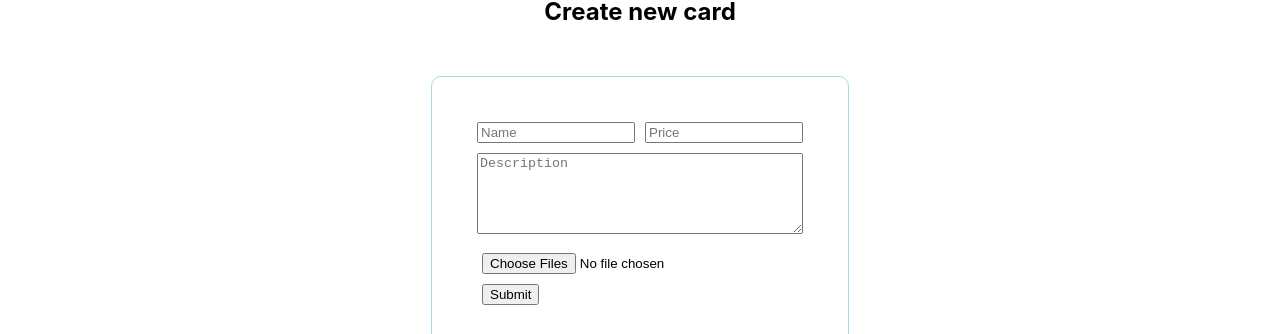
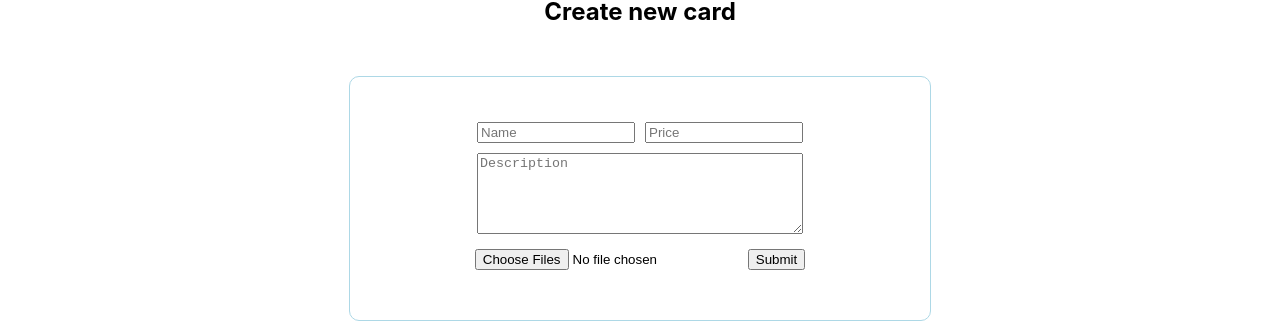
Before and after one commit to ozeransm/react-router-Rabit, a React (Vite) app: page /admin in a window 1280 px wide. Shown: the part 618-952 px from the top of the page. Built offline with nearby package versions, Linux system fonts and the light colour scheme; no server answers.

Commit message:
Create modal

```diff
--- a/src/Components/Card.tsx
+++ b/src/Components/Card.tsx
@@ -10,7 +10,7 @@ const StyledBaseField = styled.div`
   padding: 40px;
 `;
 const StyledImg = styled.img`
-  width: 200px;
+  width: 220px;
   display: block;
   margin: 0;
   padding: 0;
@@ -20,42 +20,36 @@ const StyledImg = styled.img`
   }
 
   @media (min-width: 768px) {
-    width: 250px;
+    width: 300px;
   }
 
   @media (min-width: 1024px) {
-    width: 420px;
+    width: 260px;
   }
 `;
 export default function Card({ products, rows }: AppProp) {
-  let row = 1;
+  let row = 3;
   let slidePreView = 1;
-  let direction: 'horizontal' | 'vertical' = 'horizontal';
   switch (rows) {
     case 3:
       slidePreView = 1;
       row = 3;
-      direction = 'vertical';
       break;
     case 2:
-      slidePreView = 1;
+      slidePreView = 2;
       row = 2;
-      direction = 'horizontal';
       break;
     case 1:
       slidePreView = 3;
       row = 1;
-      direction = 'horizontal';
       break;
     default:
       slidePreView = 1;
-      direction = 'horizontal';
   }
-  console.log(row, slidePreView);
+  // console.log(row, slidePreView);
   return (
     <StyledBaseField>
       <Swiper
-        // direction={direction}
         modules={[Grid]}
         spaceBetween={10}
         slidesPerView={slidePreView}
--- a/src/Pages/Admin.tsx
+++ b/src/Pages/Admin.tsx
@@ -14,19 +14,36 @@ const StyledBaseField = styled.div`
 
 const StyledForm = styled.form`
   margin: 30px;
-  align-self: auto;
+  align-items: center;
   border: 1px solid lightblue;
   border-radius: 10px;
-  padding: 40px;
+  padding: 20px;
+  display: flex;
+  justify-content: center;
+  flex-wrap: wrap;
+  @media (min-width: 480px) {
+    padding: 40px;
+  }
+
+  @media (min-width: 600px) {
+    width: 500px;
+  }
 `;
 
 const StyledFormField = styled.input`
   margin: 5px;
   width: 150px;
+  @media (max-width: 480px) {
+    width: 200px;
+    display: block;
+  }
 `;
 const StyledFormTextArea = styled.textarea`
   margin: 5px;
-  width: 320px;
+  width: 200px;
+  @media (min-width: 480px) {
+    width: 320px;
+  }
 `;
 const StyledButton = styled.input`
   margin: 10px;
--- /dev/null
+++ b/src/Pages/Modal.tsx
@@ -0,0 +1,3 @@
+export default function Modal() {
+  return <div></div>;
+}
```
